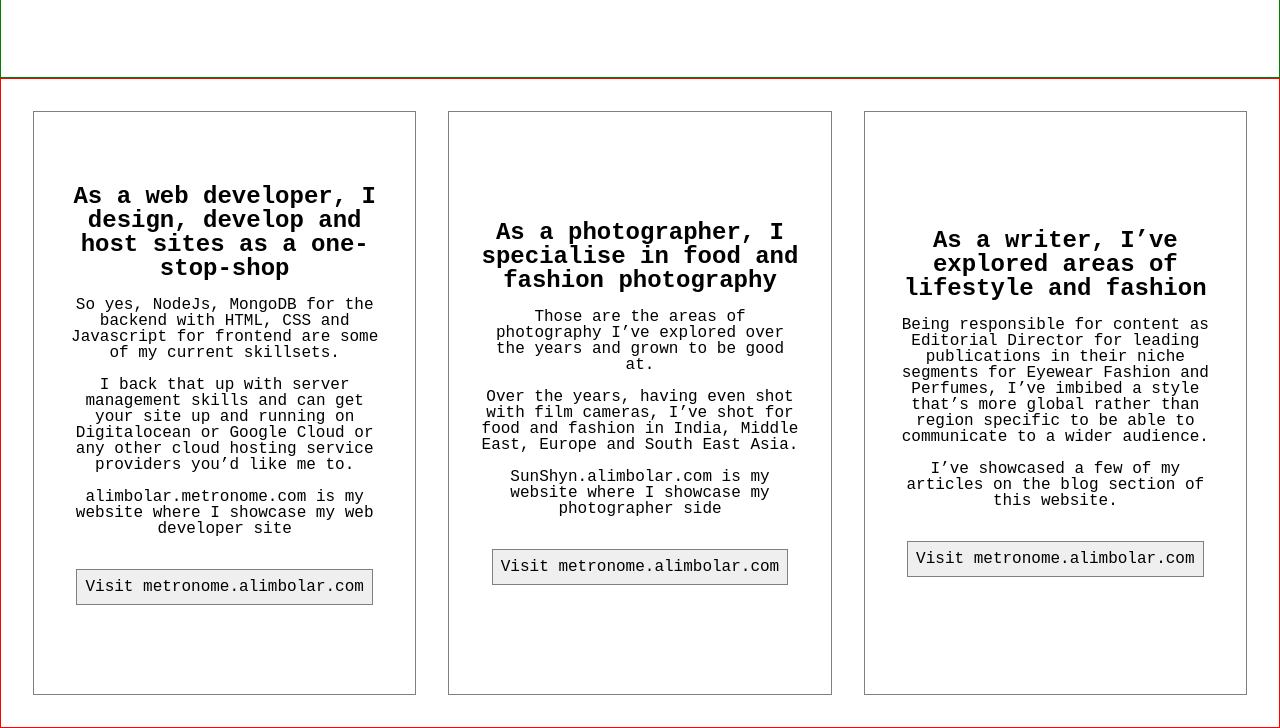
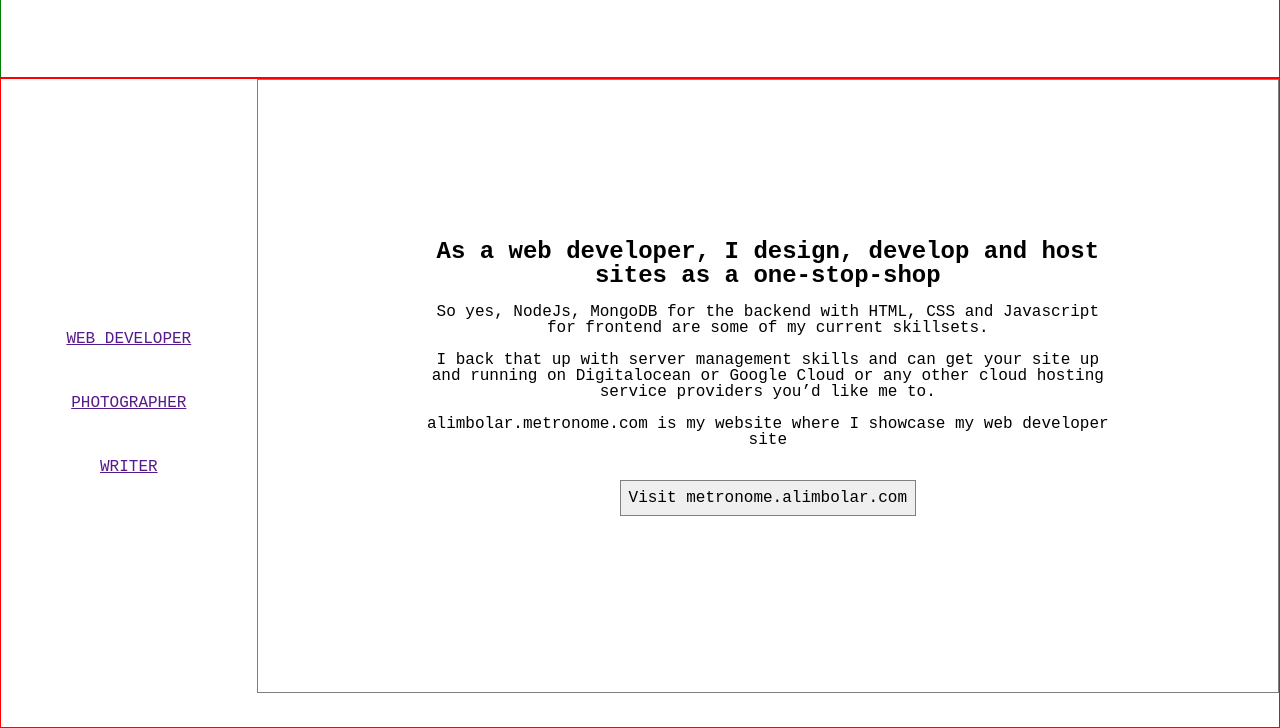
Before and after one commit to alimbolar/personal-website, a website built with webpack: page src/template.html in a window 1280 px wide. Shown: the part 722-1450 px from the top of the page. Built offline with nearby package versions, Linux system fonts and the light colour scheme; a web font is replaced by a local one.

Commit message:
finalised desktop version

```diff
--- a/src/index.js
+++ b/src/index.js
@@ -1,20 +1,64 @@
 import "./style.scss";
 
-console.log(document.querySelector("header").clientHeight);
+// LOGO
 
-document.querySelector(".menu").addEventListener("click", function () {
-  document.querySelector(".nav").classList.toggle("hidden");
+const logo = document.querySelector(".logo");
+
+logo.addEventListener("click", function () {
+  hero.scrollIntoView(false);
 });
 
-const knowMoreButton = document.querySelector(".know-more");
+// MENU
+
+const menu = document.querySelector(".menu");
+const headerNav = document.querySelector(".header__nav");
+
+menu.addEventListener("click", function () {
+  headerNav.classList.toggle("hidden");
+});
+
+// BUTTON
+
+const knowMoreButton = document.querySelector(".cta.know-more");
+const knowMoreMenu = document.querySelector(".nav__item.know-more");
+const homeMenu = document.querySelector(".nav__item.home");
 const profiles = document.querySelector(".profiles");
 const hero = document.querySelector(".hero");
-const logo = document.querySelector(".logo");
+console.log(homeMenu);
 
 knowMoreButton.addEventListener("click", function () {
   profiles.scrollIntoView();
 });
 
-logo.addEventListener("click", function () {
+knowMoreMenu.addEventListener("click", function () {
+  headerNav.classList.toggle("hidden");
+  profiles.scrollIntoView();
+});
+homeMenu.addEventListener("click", function () {
+  headerNav.classList.toggle("hidden");
   hero.scrollIntoView(false);
 });
+
+// PROFILES NAV
+
+const profilesNav = document.querySelector(".profiles__nav");
+console.log(profilesNav);
+
+profilesNav.addEventListener("click", goToProfile);
+
+const profilesContainer = document.querySelector(".profiles__container");
+
+const slideWidth = profilesContainer.clientWidth;
+
+console.log(profilesContainer);
+
+function goToProfile(e) {
+  e.preventDefault();
+
+  const target = e.target;
+  if (!target.closest(".nav__item")) return;
+  const slide = +target.closest(".nav__item").getAttribute("data-slide");
+
+  profilesContainer.style.transform = `translateX(${-slide * slideWidth}px)`;
+  profilesContainer.style.transition = "transform 1s";
+}
--- a/src/scss/layouts/_main.scss
+++ b/src/scss/layouts/_main.scss
@@ -3,7 +3,9 @@ main {
   height: calc(100vh - 150px);
   //   background: red;
 
-  .home {
+  .home,
+  .profiles {
+    position: relative;
     height: 100%;
     // background: green;
     height: calc(100vh - 150px);
@@ -56,21 +58,36 @@ main {
 }
 
 .profiles {
-  height: calc(100vh - 150px);
-
   border: 1px solid red;
+  display: flex;
   display: grid;
   grid-auto-flow: column;
-  grid-template-columns: repeat(3, 1fr);
-  justify-content: center;
-  align-items: center;
-  gap: 2rem;
-  padding: 2rem;
+  grid-template-columns: 20% 80%;
+  // justify-content: center;
+  // align-items: flex-start;
+  // gap: 2rem;
+  // padding: 2rem;
+
+  &__main {
+    background: white;
+    overflow: hidden;
+  }
+
+  &__container {
+    // background: yellow;
+    display: flex;
+
+    // padding: 10rem;
+    // overflow: hidden;
+  }
 
   .profile {
     border: 1px solid gray;
-    height: 100%;
-    padding: 2rem;
+    // height: 100%;
+    width: 100%;
+    flex: 1 0 100%;
+
+    padding: 10rem;
     text-align: center;
     display: flex;
     flex-direction: column;
--- a/src/scss/layouts/_nav.scss
+++ b/src/scss/layouts/_nav.scss
@@ -1,3 +1,4 @@
+header {
   nav {
     width: 100%;
     height: calc(100vh - 150px);
@@ -25,3 +26,27 @@ nav {
       }
     }
   }
+}
+
+section.profiles nav {
+  display: flex;
+  justify-content: center;
+  align-items: center;
+  background: white;
+  // z-index: 1000;
+  ul {
+    display: flex;
+    flex-direction: column;
+    justify-content: center;
+    align-items: center;
+    text-align: center;
+    gap: 3rem;
+    text-transform: uppercase;
+    li {
+      a:hover,
+      a:active {
+        text-decoration: none;
+      }
+    }
+  }
+}
--- a/src/style.scss
+++ b/src/style.scss
@@ -1,9 +1,9 @@
 // BASE
 @import "./scss/base/base";
 @import "./scss/base/fonts";
-@import "./scss/base/helpers";
 @import "./scss/base/reset";
 @import "./scss/base/typography";
+@import "./scss/base/helpers";
 
 // ABSTRACTS
 @import "./scss/abstracts/functions";
--- a/src/template.html
+++ b/src/template.html
@@ -13,16 +13,17 @@
           <img src="/public/assets/images/logo.png" alt="" />
         </figure>
       </div>
-      <nav class="nav hidden">
+      <nav class="nav header__nav hidden">
         <ul class="nav__list">
-          <li class="nav__item"><a class="nav__link">Know More</a></li>
+          <li class="nav__item know-more"><a class="nav__link">Know More</a></li>
           <li class="nav__item">
             <a class="nav__link">Metronome :: alimBOLAR</a>
           </li>
           <li class="nav__item">
-            <a class="nav__link">SunShyny :: alimBOLAR</a>
+            <a class="nav__link">SunShyn :: alimBOLAR</a>
           </li>
           <li class="nav__item"><a class="nav__link">Blog</a></li>
+          <li class="nav__item home"><a class="nav__link">Home</a></li>
         </ul>
       </nav>
       <div class="menu">
@@ -56,12 +57,23 @@
         </article>
       </section>
       <section id="profiles" class="profiles">
+        <nav class="nav profiles__nav">
+          <ul class="nav__list">
+            <li class="nav__item" data-slide="00"><a href="" class="nav__link" >Web Developer</a></li>
+            <li class="nav__item" data-slide="01"><a href="" class="nav__link">Photographer</a></li>
+            <li class="nav__item" data-slide="02"><a href="" class="nav__link">Writer</a></li>
+          </ul>
+        </nav>
+        <div class="profiles__main">
+        <div class="profiles__container">
           <article class="profile developer">
             <p class="highlight">
               As a web developer, I design, develop and host sites as a one-stop-shop
             </p>
             <p class="subtle">
-            So yes, NodeJs, MongoDB for the backend with HTML, CSS and Javascript for frontend are some of my current skillsets.</p><p> I back that up with server management skills and can get your site up and running on Digitalocean or Google Cloud or any other cloud hosting service providers you’d like me to. </p><p>alimbolar.metronome.com is my website where I showcase my web developer site </p>
+              So yes, <strong>NodeJs, MongoDB</strong> for the backend with <strong>HTML, CSS and Javascript</strong> for frontend are some of my current skillsets.</p>
+              <p> I back that up with server management skills and can get your site up and running on <strong>Digitalocean or Google Cloud</strong> or any other cloud hosting service providers you’d like me to. </p>
+              <p>alimbolar.metronome.com is my website where I showcase my web developer site </p>
               <br />
               <button class="cta">Visit metronome.alimbolar.com</button>
             </p>
@@ -96,6 +108,8 @@
             <button class="cta">Visit metronome.alimbolar.com</button>
 
           </article>
+       </div>
+      </div>
       </section>
     </main>
     <footer></footer>
```
Also changed, not shown: src/js/button.js (added), src/js/menu.js (added). Lines whose indentation alone changed are shown as unchanged.
